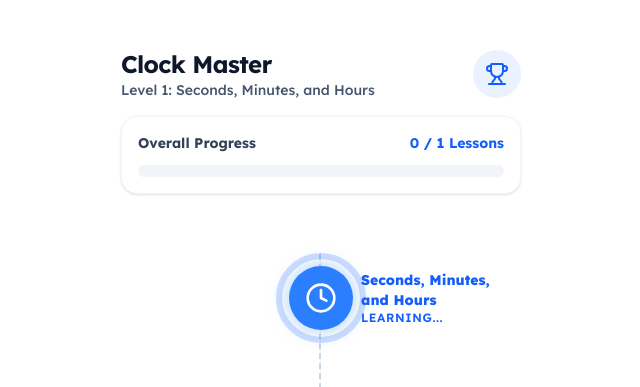
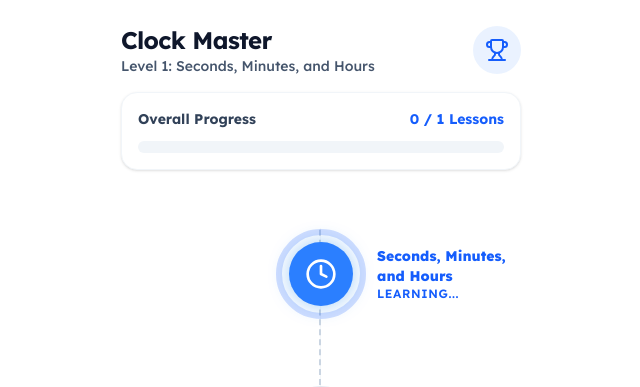
Before and after one commit to DDeme/Clock-Mind-Fun-Time-Learning, a React (Vite) app: page /timeline in a window 1280 px wide. Shown: the top 387 px of the page, without its empty margins (319-959 px from the left). Built offline with nearby package versions, Linux system fonts and the light colour scheme.

Commit message:
refactor: Standardize header padding from pt-12 to pt-6 and add horizontal padding to timeline labels
Updates GameResults and ProgressHeader components to use consistent pt-6 padding instead of pt-12. Adds pl-4/pr-4 horizontal padding to TimelineContent lesson labels for improved spacing.

```diff
--- a/src/components/GameResults/GameResults.tsx
+++ b/src/components/GameResults/GameResults.tsx
@@ -37,7 +37,7 @@ export const GameResults = ({ totalScore, questionsAnswers }: GameResult) => {
     return (
         <Layout hideNavigation>
             {/* Header Section */}
-            <header className="relative overflow-hidden rounded-b-[3rem] bg-blue-700 px-6 pt-12 pb-10 text-center">
+            <header className="relative overflow-hidden rounded-b-[3rem] bg-blue-700 px-6 pt-6 pb-10 text-center">
                 <motion.div
                     initial={{ opacity: 0, scale: 0.8 }}
                     animate={{ opacity: 1, scale: 1 }}
--- a/src/components/ProgressHeader/ProgressHeader.tsx
+++ b/src/components/ProgressHeader/ProgressHeader.tsx
@@ -16,7 +16,7 @@ export const ProgressHeader = ({
     const progressPercentage = (currentLessons / totalLessons) * 100
 
     return (
-        <header className="sticky top-0 z-20 flex flex-col gap-4 bg-white/80 px-6 pt-12 pb-6 backdrop-blur-md">
+        <header className="sticky top-0 z-20 flex flex-col gap-4 bg-white/80 px-6 pt-6 pb-6 backdrop-blur-md">
             <div className="flex items-center justify-between">
                 <div className="flex flex-col">
                     <h1 className="text-2xl font-bold tracking-tight text-slate-900">
--- a/src/components/TimelineContent/TimelineContent.tsx
+++ b/src/components/TimelineContent/TimelineContent.tsx
@@ -68,8 +68,8 @@ export const TimelineContent = ({ lessons }: TimelineContentProps) => {
     const renderLessonLabel = (lesson: Lesson) => {
         const positionClasses =
             lesson.position === 'left'
-                ? 'absolute left-[calc(50%+40px)] w-40 translate-y-0'
-                : 'absolute right-[calc(50%+40px)] w-40 text-right translate-y-0'
+                ? 'absolute left-[calc(50%+40px)] w-40 translate-y-0 pl-4'
+                : 'absolute right-[calc(50%+40px)] w-40 text-right translate-y-0 pr-4'
 
         const textAlign = lesson.position === 'left' ? '' : 'text-right'
 
```
